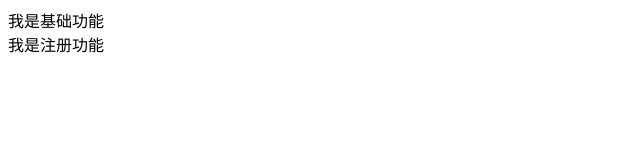
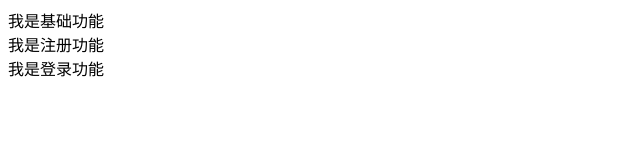
Before and after one commit to Candice-pt/myFirst, a plain HTML site: page index.html in a window 1280 px wide. Shown: the whole page, without its empty margins (0-640 px from the left). Drawn offline with Linux system fonts and the light colour scheme.

Commit message:
我是登录功能

```diff
--- a/index.html
+++ b/index.html
@@ -12,5 +12,6 @@
 <body>
     <div>我是基础功能</div>
     <div>我是注册功能</div>
+    <div>我是登录功能</div>
 </body>
 </html>
```
